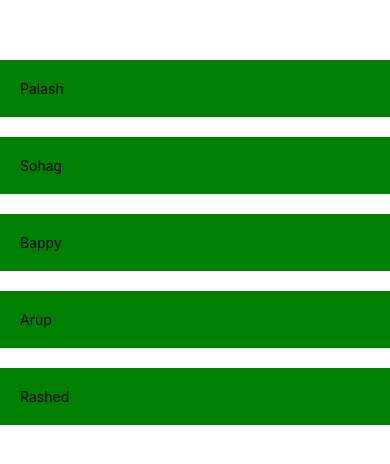
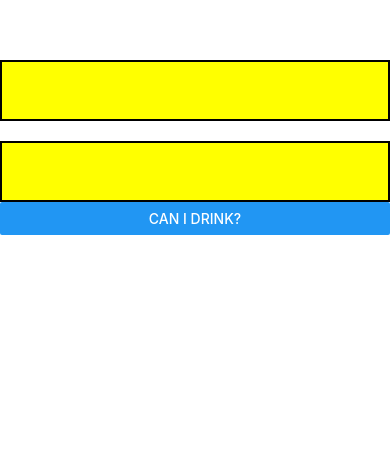
Before and after one commit to pmdev71/react-native-basic, a React Native app: screen / in a window 390 px wide. Shown: the top 464 px of the page. Built offline with nearby package versions, Linux system fonts and the light colour scheme.

Commit message:
input and check if else condition and show alert

```diff
--- a/App.js
+++ b/App.js
@@ -8,50 +8,31 @@ import {
   ScrollView,
   FlatList,
   TouchableOpacity,
+  Alert,
 } from 'react-native';
 import { useState } from 'react';
 import styles from './style';
 
 export default function App() {
-  const [people, setPeople] = useState([
-    { name: 'Palash', key: 1 },
-    { name: 'Sohag', key: 2 },
-    { name: 'Bappy', key: 3 },
-    { name: 'Arup', key: 4 },
-    { name: 'Rashed', key: 5 },
-  ]);
+  const [age, setAge] = useState(0);
 
-  const pressHandler = (itemName) => {
-    alert('You Clicked ' + itemName);
+  const ageHandeler = () => {
+    if (age >= 20) {
+      Alert.alert('Yes');
+    } else {
+      Alert.alert('No');
+    }
   };
 
   return (
     <View style={styles.container}>
-      <FlatList
-        data={people}
-        renderItem={({ item }) => (
-          <View style={styles.itemStyle}>
-            <TouchableOpacity onPress={() => pressHandler(item.name)}>
-              <Text>{item.name}</Text>
-            </TouchableOpacity>
-          </View>
-        )}
+      <TextInput style={styles.inputStyle} />
+      <TextInput
+        style={styles.inputStyle}
+        onChangeText={(text) => setAge(text)}
       />
+
+      <Button title="Can I drink?" onPress={ageHandeler}></Button>
     </View>
   );
 }
-
-// const styles = StyleSheet.create({
-//   container: {
-//     flex: 1,
-//     backgroundColor: 'white',
-//     marginTop: 40,
-//   },
-//   itemStyle: {
-//     fontSize: 22,
-//     backgroundColor: 'yellow',
-//     color: 'black',
-//     marginTop: 20,
-//     padding: 20,
-//   },
-// });
--- a/style.js
+++ b/style.js
@@ -7,10 +7,16 @@ const styles = StyleSheet.create({
     marginTop: 40,
   },
   itemStyle: {
-    fontSize: 22,
-    backgroundColor: 'green',
+    flex: 1,
+    backgroundColor: 'white',
+    marginTop: 40,
+    padding: 20,
+  },
+  inputStyle: {
+    backgroundColor: 'yellow',
+    padding: 20,
+    borderWidth: 2,
     marginTop: 20,
-    padding: 20,
   },
 });
 
```
